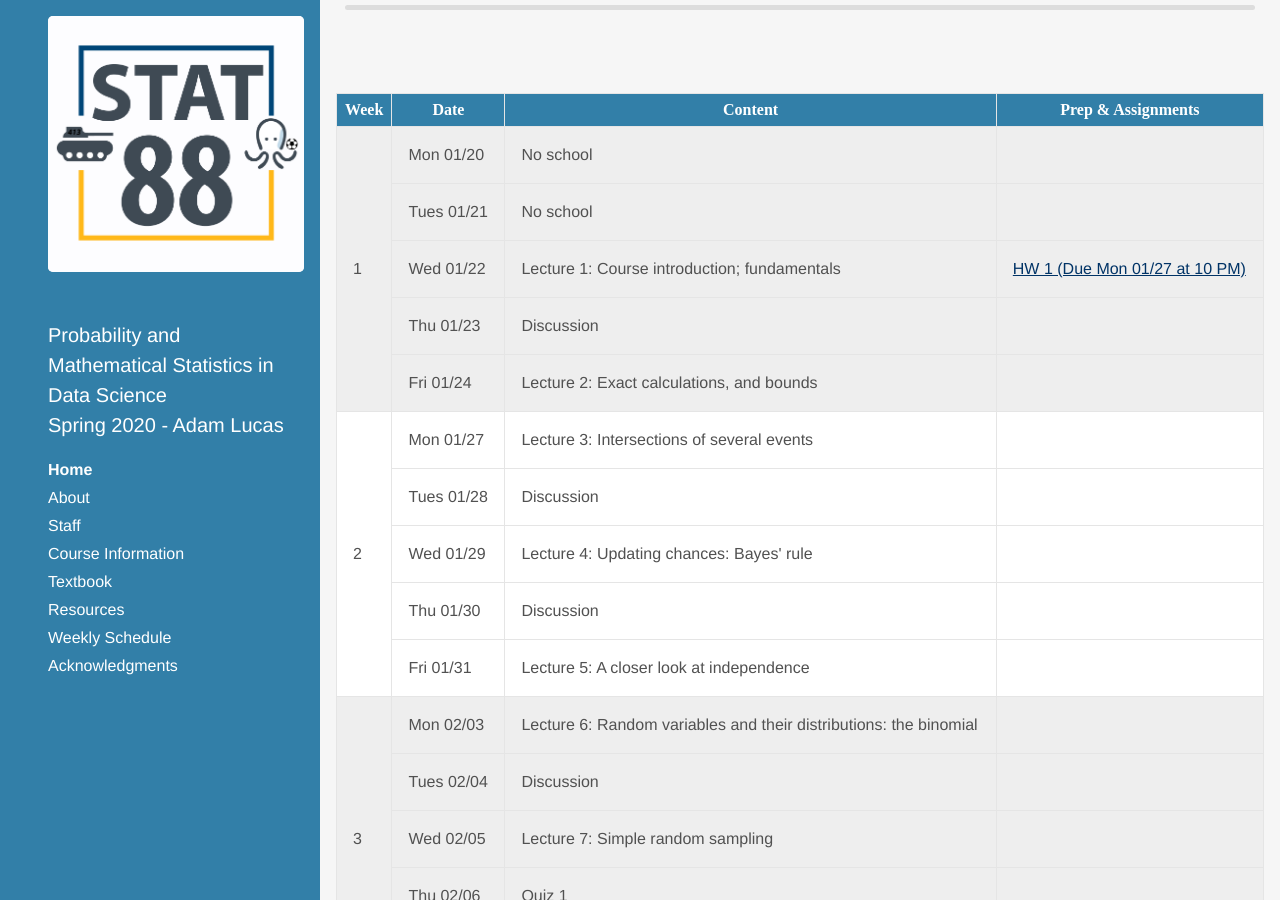
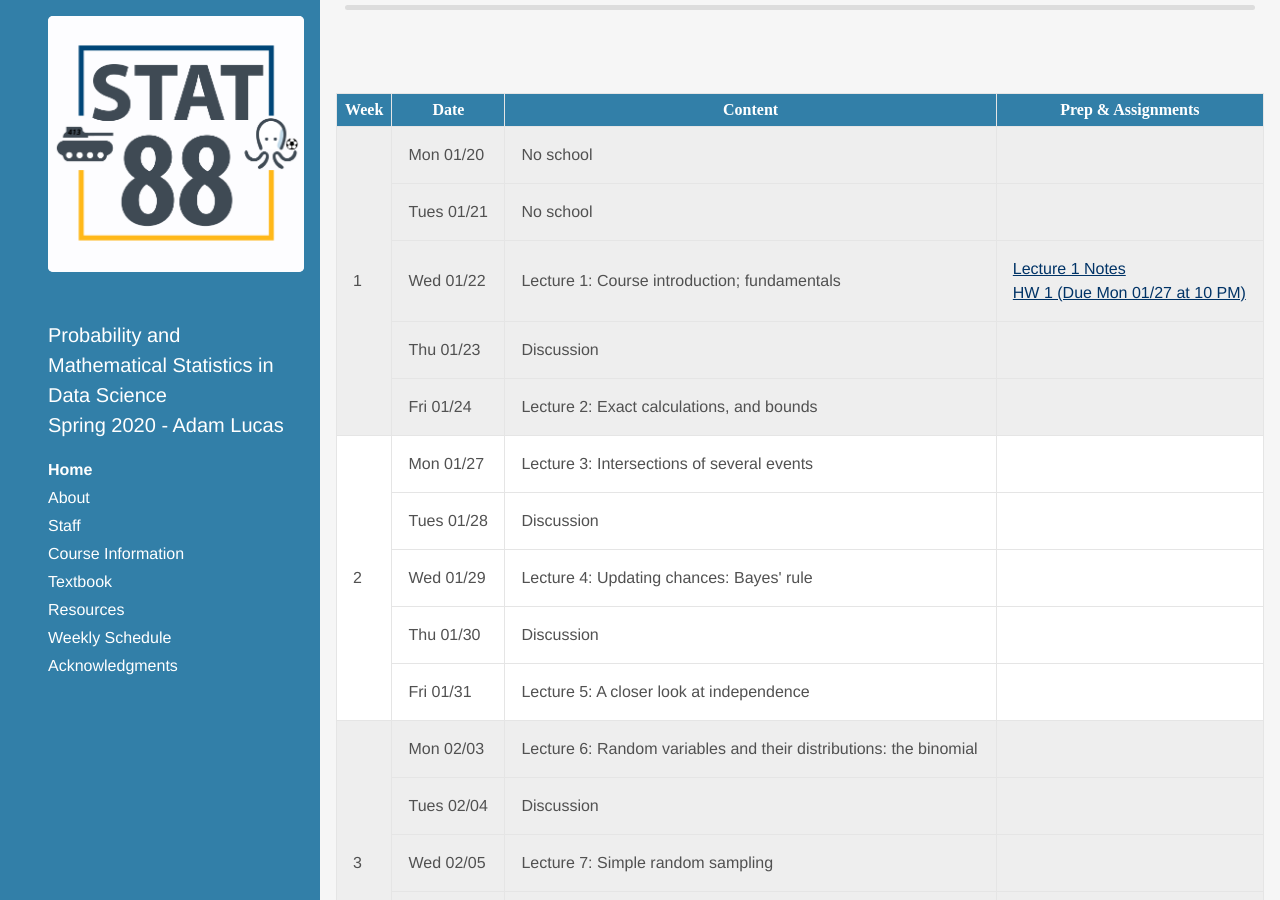
Before and after one commit to stat88/stat88.github.io, a Jekyll site: the page built from index.html, in a window 1280 px wide and 900 px high, scrolled down 379 px. Built offline with Jekyll 4.4.1, drawn with Linux system fonts in a browser that asks for light colours; some web fonts are replaced; the list of posts is cut into pages by our own code.

Commit message:
add notes

```diff
--- a/_data/syllabus2.yml
+++ b/_data/syllabus2.yml
@@ -9,12 +9,11 @@ weeks:
       content: "No school"
     - date: Wed 01/22
       content: "Lecture 1: Course introduction; fundamentals"
-
       assignments:
+      - name: "Lecture 1 Notes"
+        url: http://stat88.org/assets/notes/Lec1.pdf
       - name: HW 1 (Due Mon 01/27 at 10 PM)
         url: http://prob140.datahub.berkeley.edu/hub/user-redirect/git-pull?repo=https://github.com/stat88/content-sp20&branch=master&subPath=hw/Homework_1.ipynb
-      # - name: Note
-      #   url: https://github.com/stat88/content-sp20&branch=master&subPath=notes/Lec1.pdf
     - date: Thu 01/23
       content: "Discussion"
     - date: Fri 01/24
```
